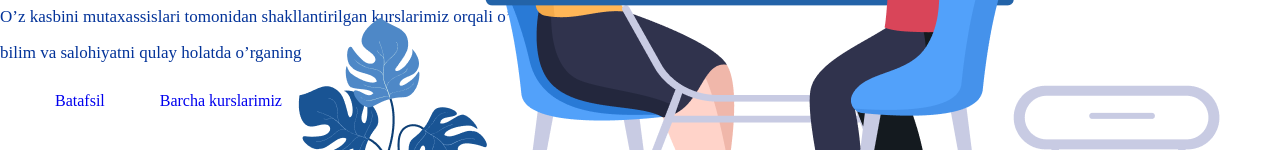
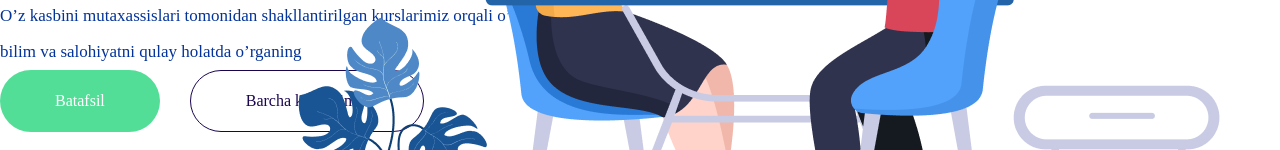
Before and after one commit to barotovbekhruzbek/educaticion, a Nuxt app: page / in a window 1280 px wide. Shown: the part 650-800 px from the top of the page. Built offline with nearby package versions, Linux system fonts and the light colour scheme.

Commit message:
welcome sytyle

```diff
--- a/components/page/index/welcome.vue
+++ b/components/page/index/welcome.vue
@@ -6,7 +6,7 @@
 <span>EduCert</span> orqali egallang</h1>
 <p>O’z kasbini mutaxassislari tomonidan shakllantirilgan kurslarimiz orqali
 o’zingizga mos bilim va salohiyatni qulay holatda o’rganing</p>
-<div class="d-flex">
+<div class="d-flex gap-30">
     <nuxt-link to="/" class="btn rounded">
         Batafsil
     </nuxt-link>
--- a/public/assets/css/class.scss
+++ b/public/assets/css/class.scss
@@ -11,7 +11,7 @@
     justify-content: center;
 }
 @for $i from 1 through 3 {
-    ul:nth-child(3n+ #{$i}) {
-        background:lighten($yashil,$i* 5%)
+    .gap-#{$i * 10} {
+        gap: #{$i*10}px;
     }
 }
--- a/public/assets/css/main.scss
+++ b/public/assets/css/main.scss
@@ -30,8 +30,21 @@ button {
     display: flex;
     align-items: center;
     gap: 10px;
+    &.bordered {
+        background-color: transparent;
+        padding: 21px 55px;
+        border-radius: 100px;
+        border: 1px solid $dark_blue;
+        color: $dark_blue;
+        font-size: 16px;
+        font-weight: 500;
+    }
     &.rounded {
         padding: 21px 55px;
-
+        background-color: $yashil;
+        color: #fff;
+        border-radius: 100px;
+        font-size: 16px;
+        font-weight: 500;
+    }
 }
-}
```
